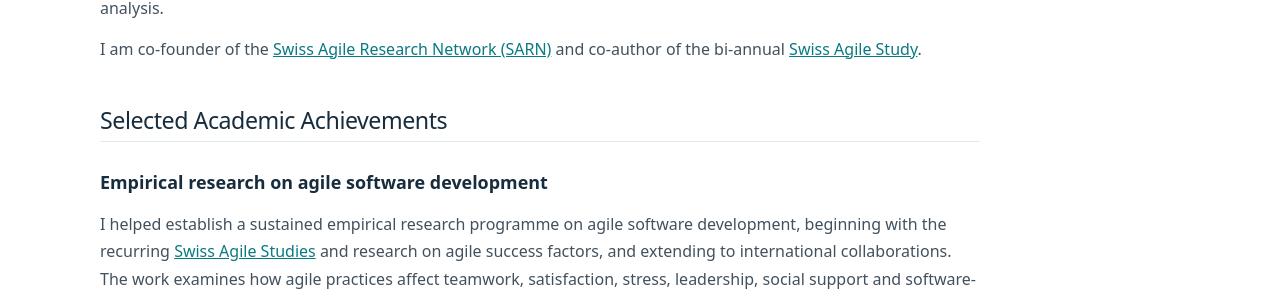
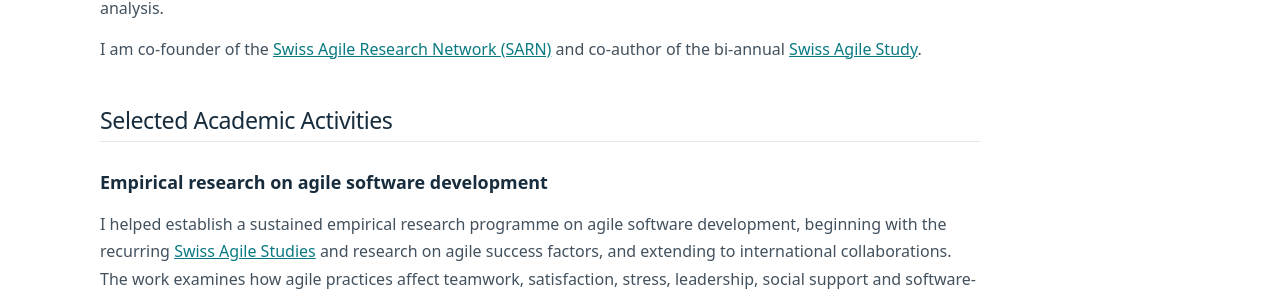
Before and after one commit to martinkropp/martinkropp.github.io, a Jekyll site: the page built from about.md, in a window 1280 px wide and 900 px high. Shown: the part 437-735 px from the top of the window. Built offline with Jekyll 4.4.1, drawn with Linux system fonts in a browser that asks for light colours.

Commit message:
Rename About heading to Selected Academic Activities

```diff
--- a/about.md
+++ b/about.md
@@ -12,7 +12,7 @@ My research focuses on everything that helps make software development more effi
 
 I am co-founder of the [Swiss Agile Research Network (SARN)](http://www.swissagileresearchnetwork.ch/) and co-author of the bi-annual [Swiss Agile Study](http://www.swissagilestudy.ch/).
 
-## Selected Academic Achievements
+## Selected Academic Activities
 
 ### Empirical research on agile software development
 
```
